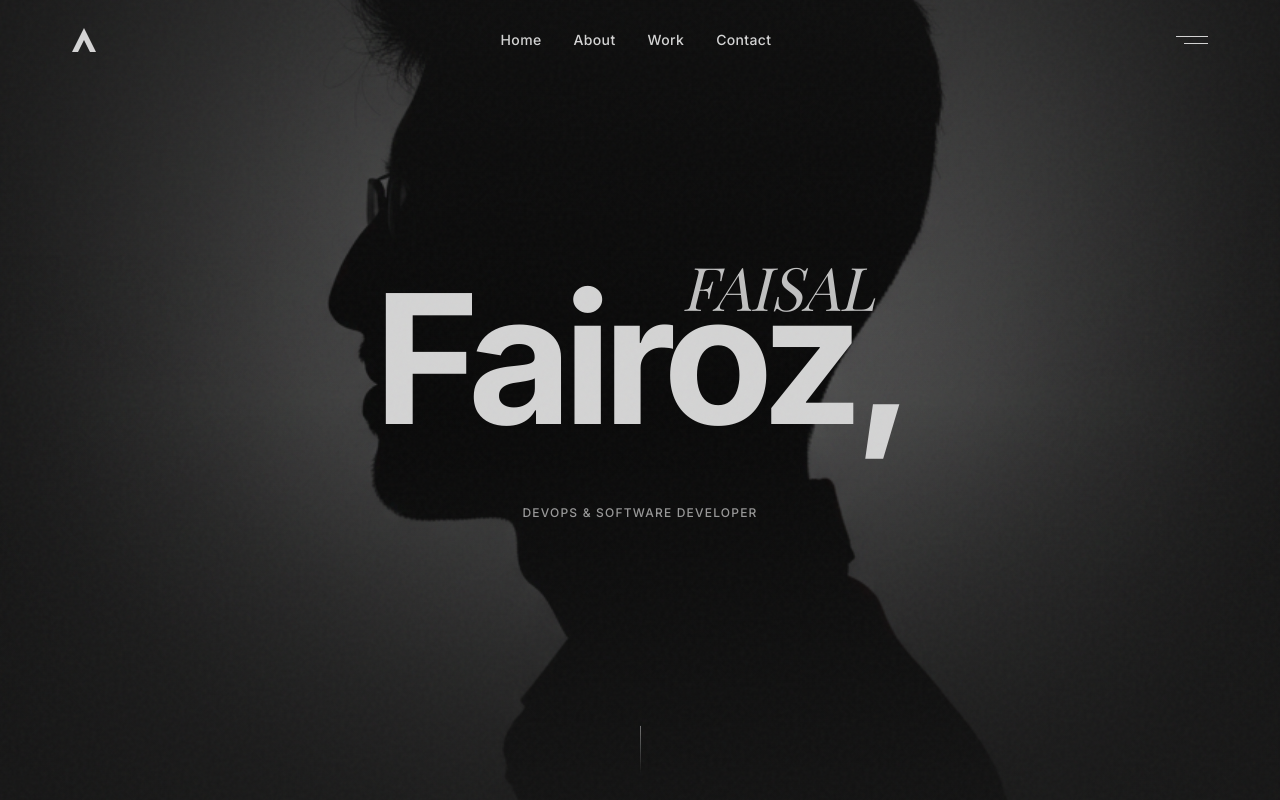
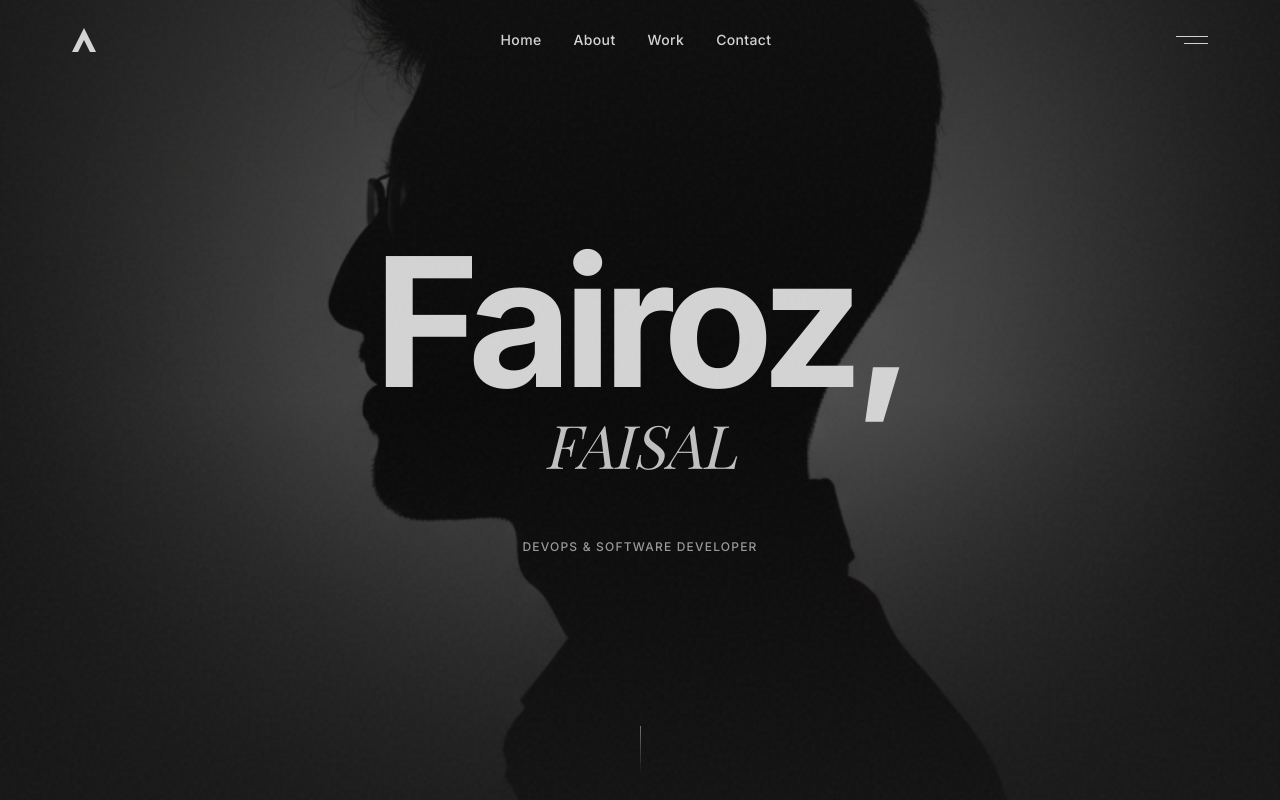
Before and after one commit to Fairoz007/fairoz.in-2026, a React (Vite) app: page / in a window 1280 px wide. Shown: the top 800 px of the page. Built offline with nearby package versions, Linux system fonts and the light colour scheme; a web font is replaced by a local one.

Commit message:
hero section text update

```diff
--- a/src/sections/Hero.tsx
+++ b/src/sections/Hero.tsx
@@ -97,10 +97,10 @@ const Hero = ({ startAnimation = true }: HeroProps) => {
         animate={startAnimation ? "visible" : "hidden"}
       >
         {/* Main Headline */}
-        <div className="relative text-center">
+        <div className="relative flex flex-col items-center justify-center z-20">
           <motion.h1
             variants={headingVariants}
-            className="text-hero text-light font-bold tracking-tighter"
+            className="text-hero text-light font-bold tracking-tighter leading-[0.9] md:leading-[0.85]"
           >
             Fairoz,
           </motion.h1>
@@ -108,7 +108,7 @@ const Hero = ({ startAnimation = true }: HeroProps) => {
           {/* Script Name */}
           <motion.span
             variants={headingVariants}
-            className="absolute -bottom-4 right-0 md:right-8 text-script text-3xl md:text-5xl lg:text-6xl text-light/90 pb-[140px]"
+            className="text-script text-3xl md:text-5xl lg:text-6xl text-light/90 mt-2 md:mt-4 block"
           >
             FAISAL
           </motion.span>
```
